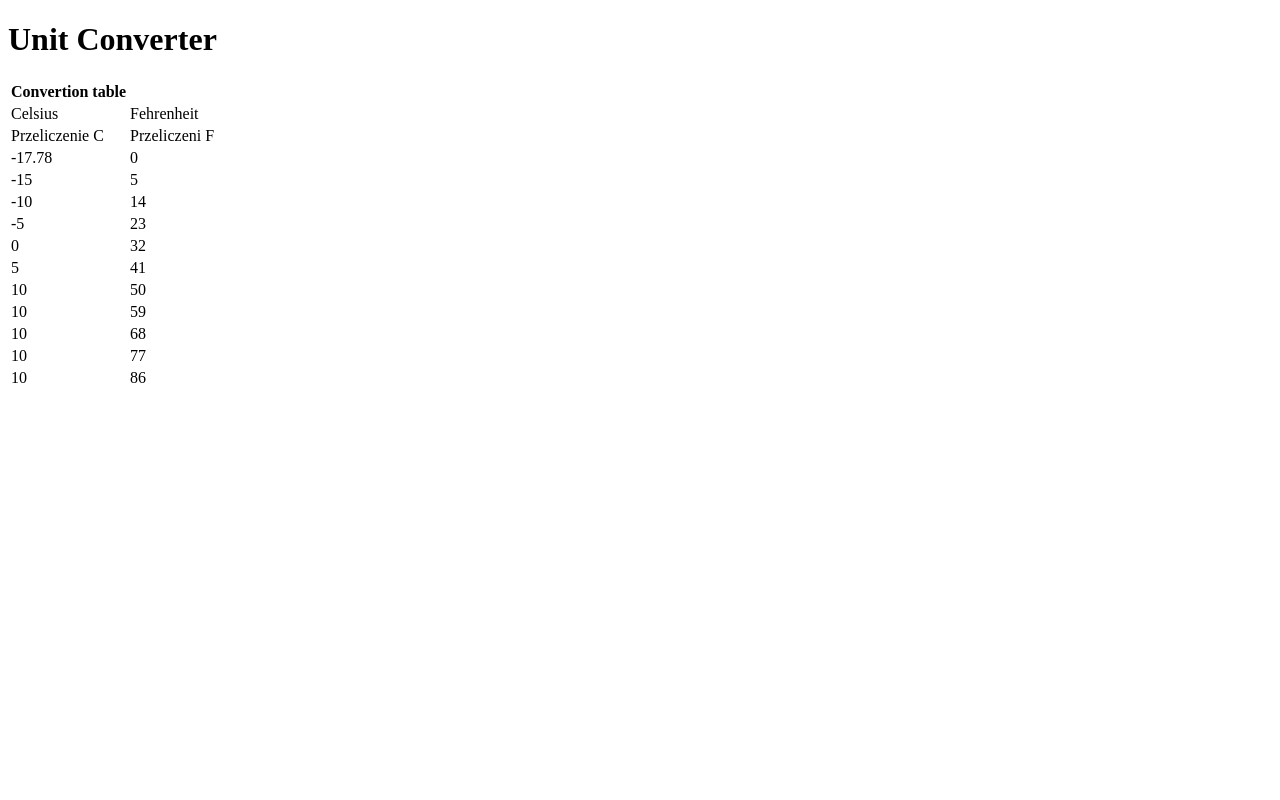
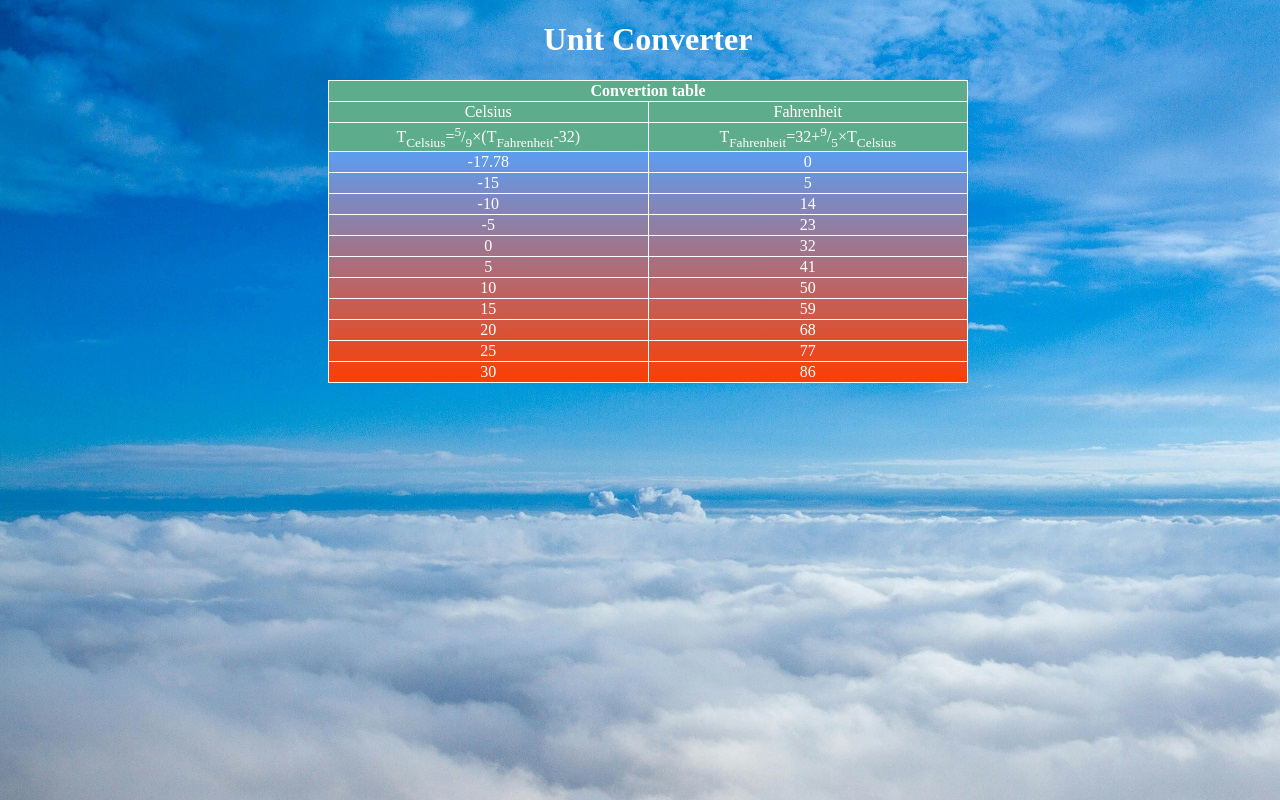
Before and after one commit to plesniewska/js-lessonsconverter, a plain HTML site: page index.html in a window 1280 px wide. Drawn offline with Linux system fonts and the light colour scheme.

Commit message:
wersja 1

```diff
--- a/index.html
+++ b/index.html
@@ -8,25 +8,26 @@
 </head>
 
 <body>
+    <div class="title">
     <h1>Unit Converter</h1>
+    </div>
 
-<div class="table">
+    <div class="table">
     <table>
         <thead>
 <tr>
-    <th>
-        Convertion table
-    </th>
+    <th colspan="2">Convertion table</th>
 </tr>
 <tr>
    <td>Celsius</td>
-   <td>Fehrenheit</td>
+   <td>Fahrenheit</td>
 </tr>
 <tr>
-    <td>Przeliczenie C</td>
-    <td>Przeliczeni F</td>
+    <td>T<sub>Celsius</sub>=<sup>5</sup>/<sub>9</sub>×(T<sub>Fahrenheit</sub>-32)</td>
+    <td>T<sub>Fahrenheit</sub>=32+<sup>9</sup>/<sub>5</sub>×T<sub>Celsius</sub></td>
 </tr>
         </thead>
+
         <tbody>
             <tr>
                 <td>-17.78</td>
@@ -57,24 +58,28 @@
                 <td>50</td>
             </tr>
             <tr>
-                <td>10</td>
+                <td>15</td>
                 <td>59</td>
             </tr>
             <tr>
-                <td>10</td>
+                <td>20</td>
                 <td>68</td>
             </tr>
             <tr>
-                <td>10</td>
+                <td>25</td>
                 <td>77</td>
             </tr>
             <tr>
-                <td>10</td>
+                <td>30</td>
                 <td>86</td>
             </tr>
         </tbody>
     </table>
-    </div>
+</div>
+
+
+
+
 
 
 
--- a/style.css
+++ b/style.css
@@ -0,0 +1,33 @@
+body {
+ background-image: url(clouds.jpg);
+ width: 100%;
+}
+.title {
+    text-align: center;
+    justify-content: center;
+    color: white;
+}
+table {
+        table-layout: fixed;
+        width: 50%;
+        border-collapse: collapse;
+        border: 1px solid white;
+        text-align: center;
+        color: white;
+    }
+
+    td {
+        border: 1px solid white;
+        text-align: center;
+        font: Arial white;
+}
+tbody {
+    background: linear-gradient(to bottom, #5c9df1, #fd3d02);
+}
+thead {
+    background-color: #5dad8c;
+}
+.table {
+    display: flex;
+    justify-content: center;
+}
```
Also changed, not shown: clouds.jpg (added).
